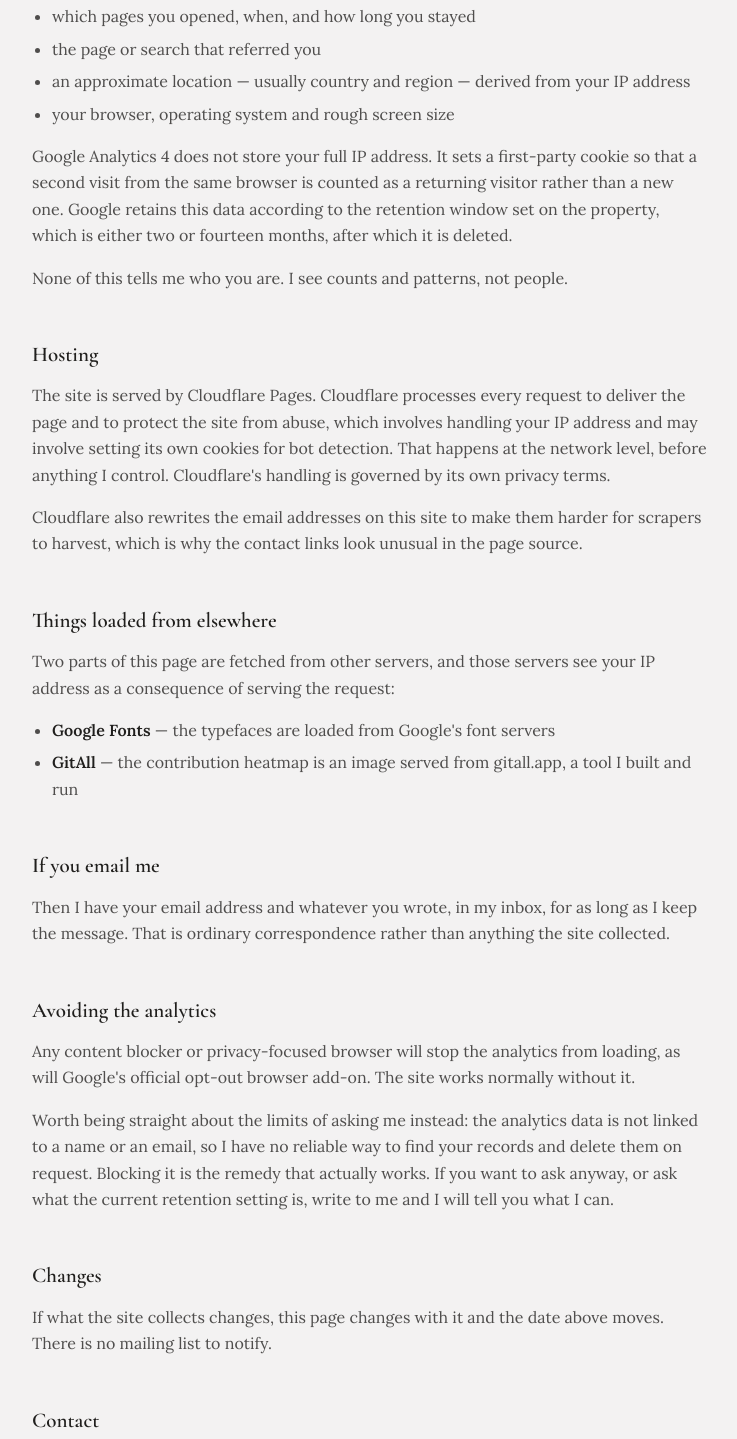
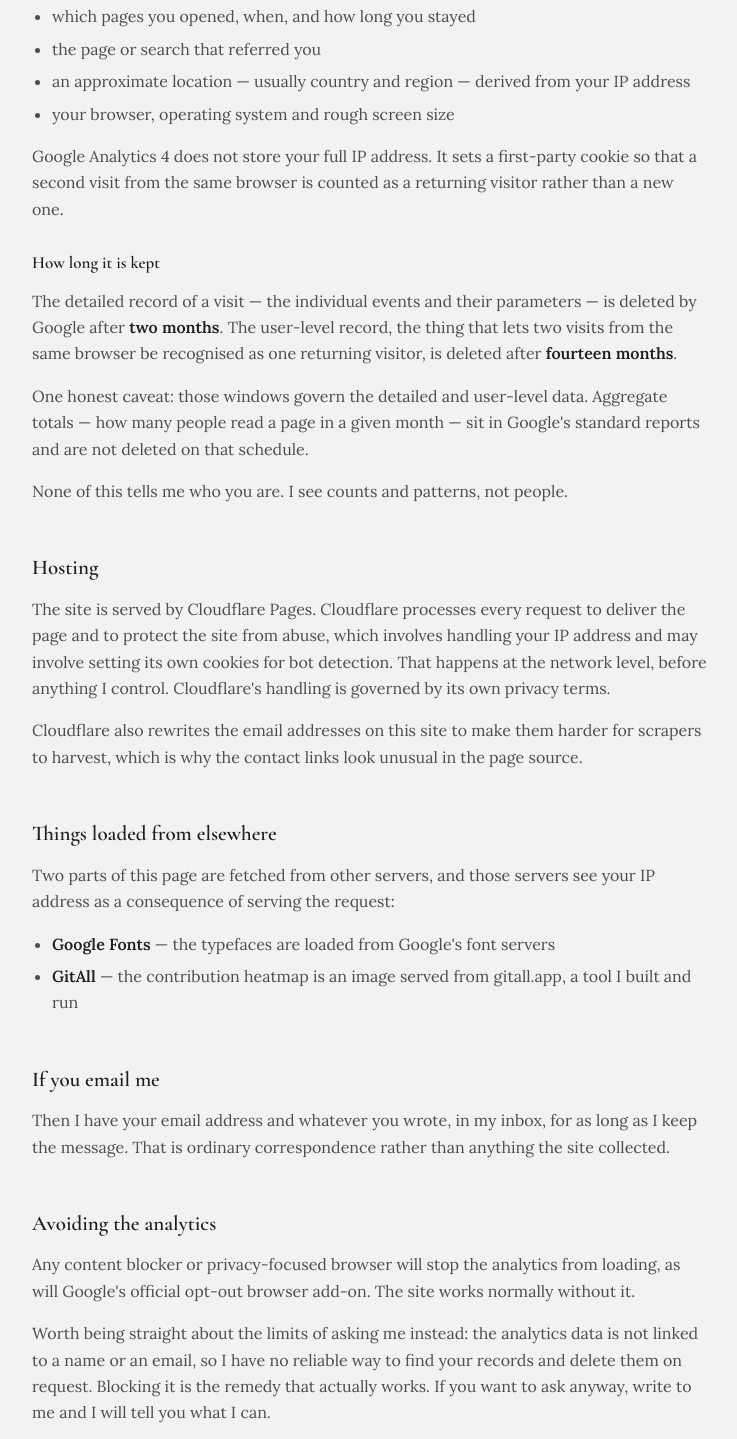
Before and after one commit to jason-shprintz/portfolio, an Astro site: page /privacy in a window 1280 px wide. Shown: the part 773-2212 px from the top of the page, without its empty margins (88-825 px from the left). Built offline with nearby package versions, Linux system fonts and the light colour scheme; Astro itself is replaced by a stand-in of ours.

Commit message:
docs(privacy): pin the actual GA4 retention windows
Replaces the placeholder \"two or fourteen months\" with the property's real
settings: event data at two months, user data at fourteen. These are two
different settings governing two different things, so they are stated
separately rather than collapsed into one window.

Adds a caveat that neither window covers aggregate report totals, which
persist past both. Leaving that out would have implied the site forgets
everything after fourteen months, which is not what those settings do.

```diff
--- a/src/pages/privacy.astro
+++ b/src/pages/privacy.astro
@@ -49,9 +49,21 @@ const updated = 'August 26, 2026';
     <p>
       Google Analytics 4 does not store your full IP address. It sets a
       first-party cookie so that a second visit from the same browser is counted
-      as a returning visitor rather than a new one. Google retains this data
-      according to the retention window set on the property, which is either two
-      or fourteen months, after which it is deleted.
+      as a returning visitor rather than a new one.
+    </p>
+
+    <h3>How long it is kept</h3>
+    <p>
+      The detailed record of a visit — the individual events and their
+      parameters — is deleted by Google after <strong>two months</strong>. The
+      user-level record, the thing that lets two visits from the same browser be
+      recognised as one returning visitor, is deleted after
+      <strong>fourteen months</strong>.
+    </p>
+    <p>
+      One honest caveat: those windows govern the detailed and user-level data.
+      Aggregate totals — how many people read a page in a given month — sit in
+      Google's standard reports and are not deleted on that schedule.
     </p>
     <p>
       None of this tells me who you are. I see counts and patterns, not people.
@@ -104,8 +116,8 @@ const updated = 'August 26, 2026';
       Worth being straight about the limits of asking me instead: the analytics
       data is not linked to a name or an email, so I have no reliable way to
       find your records and delete them on request. Blocking it is the remedy
-      that actually works. If you want to ask anyway, or ask what the current
-      retention setting is, write to me and I will tell you what I can.
+      that actually works. If you want to ask anyway, write to me and I will
+      tell you what I can.
     </p>
 
     <h2>Changes</h2>
@@ -152,6 +164,13 @@ const updated = 'August 26, 2026';
     font-weight: 600;
   }
 
+  h3 {
+    margin: 28px 0 12px;
+    font-family: var(--font-heading);
+    font-size: 17px;
+    font-weight: 600;
+  }
+
   .lede {
     font-size: 17px;
   }
```
